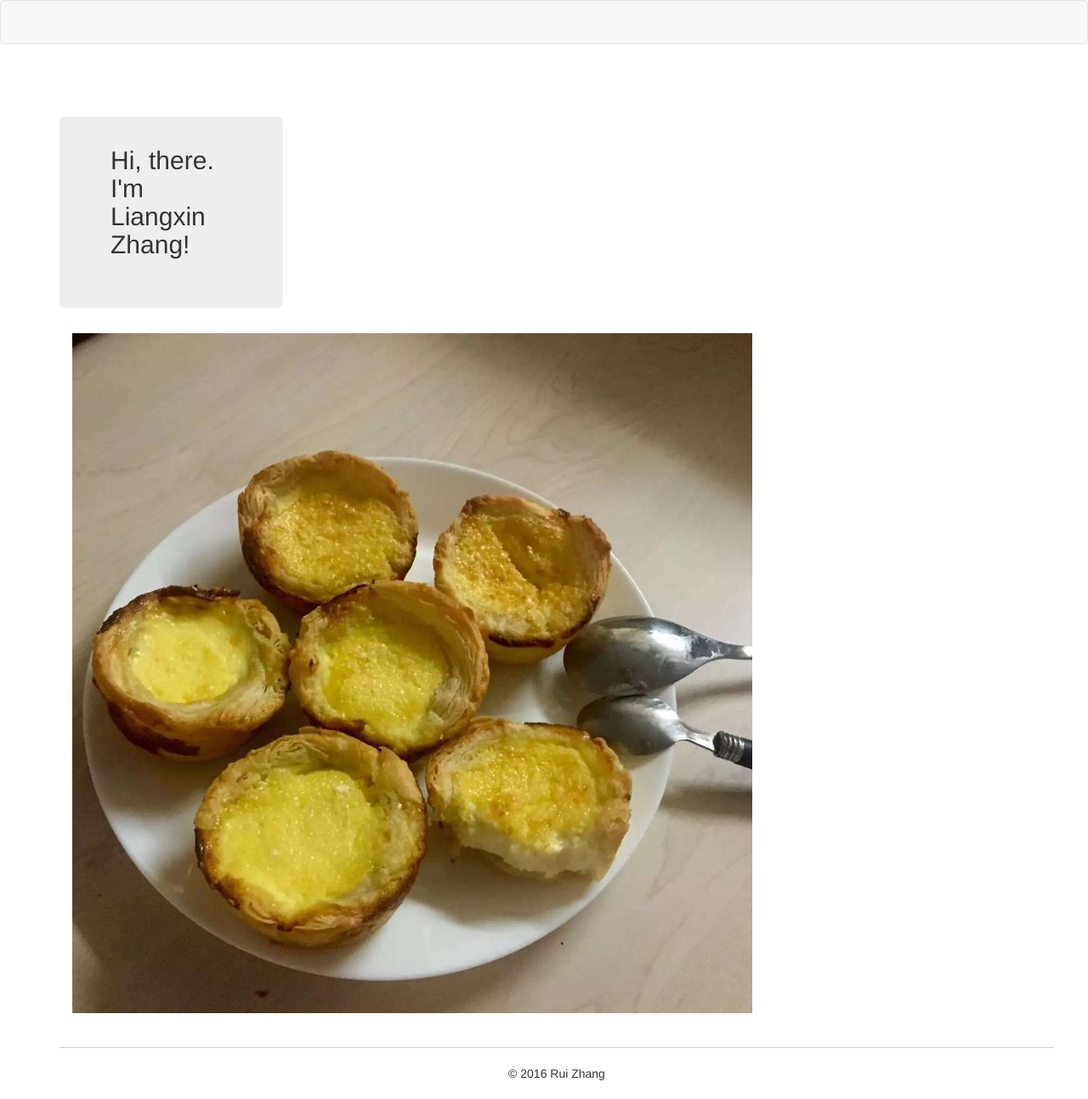
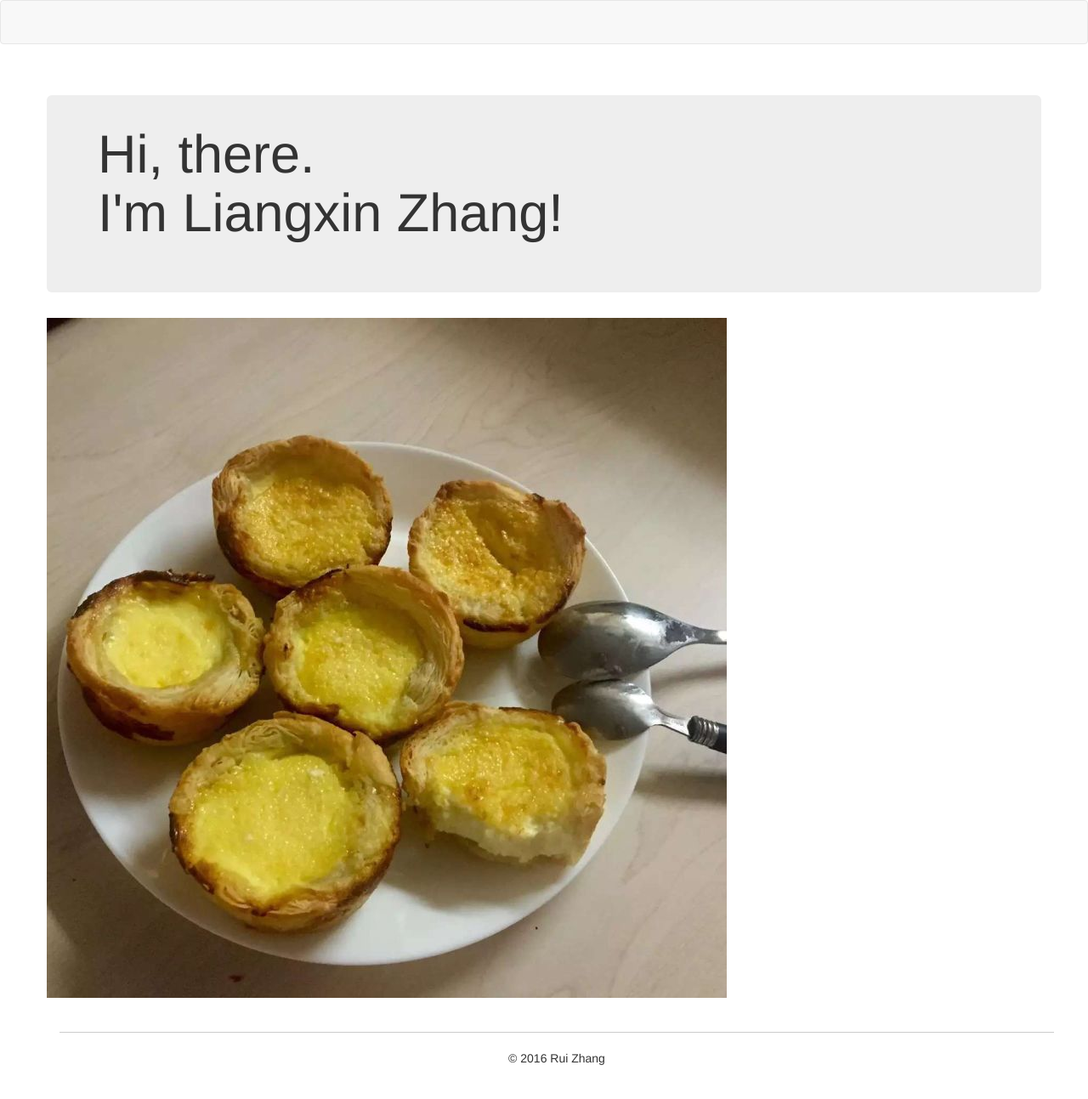
Before and after one commit to liangxindanta/liangxindanta.github.io, a Jekyll site: the page built from index.html, in a window 1280 px wide. Shown: the whole page at 85% size. Built offline with Jekyll 4.4.1, drawn with Linux system fonts in a browser that asks for light colours; a style sheet for code colours, icons or effects is not loaded.

Commit message:
Change index

```diff
--- a/index.html
+++ b/index.html
@@ -6,11 +6,8 @@
 <div class="container">
   <br><br>
   <div class="row">
-    <div class="col-sm-3 name">
-      <div class="jumbotron" id="jumbo"><h2>Hi, there.<br>I'm Liangxin Zhang!</h2>
-      </div>
-    <div class="col-sm-8">
-      <img src="/assets/danta.jpg">
-    </div>
+  <div class="jumbotron" id="jumbo"><h1>Hi, there.<br>I'm Liangxin Zhang!</h2>
+
   </div>
+  <img src="/assets/danta.jpg">
 </div>
```
